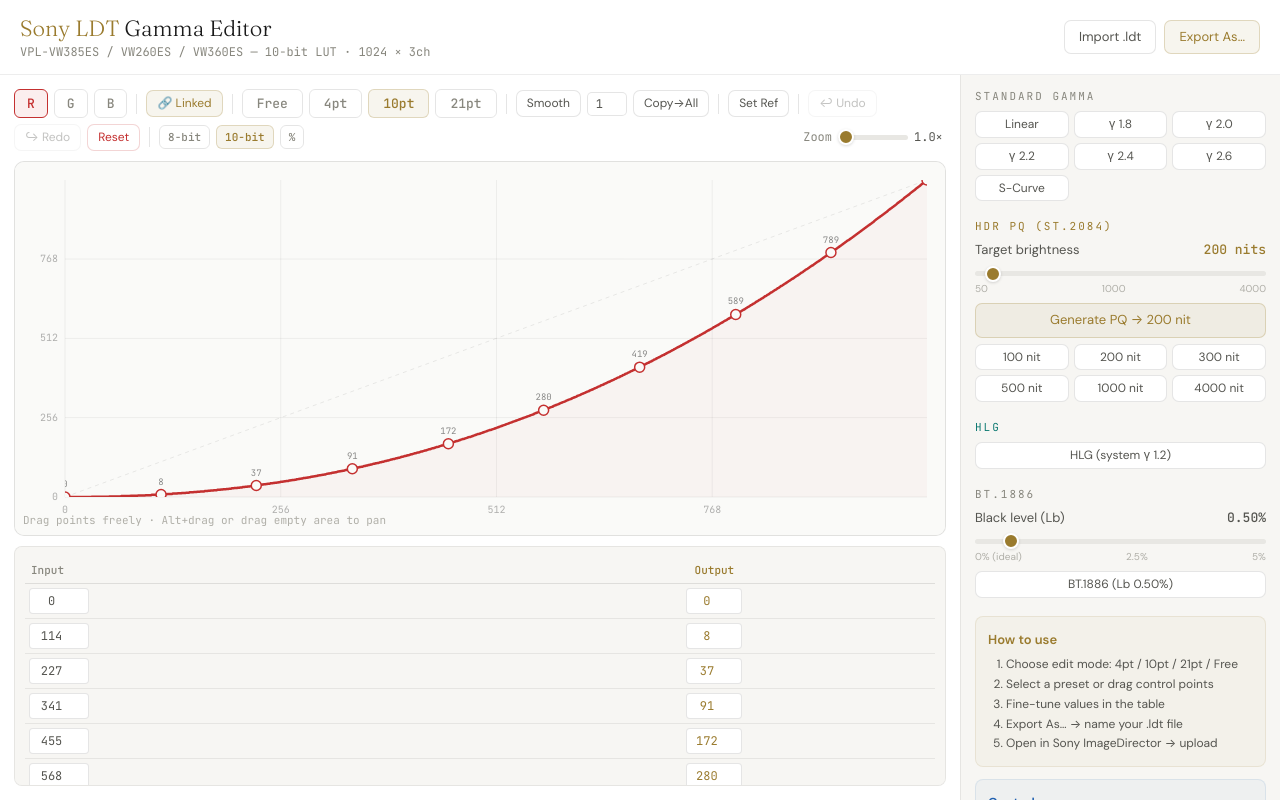
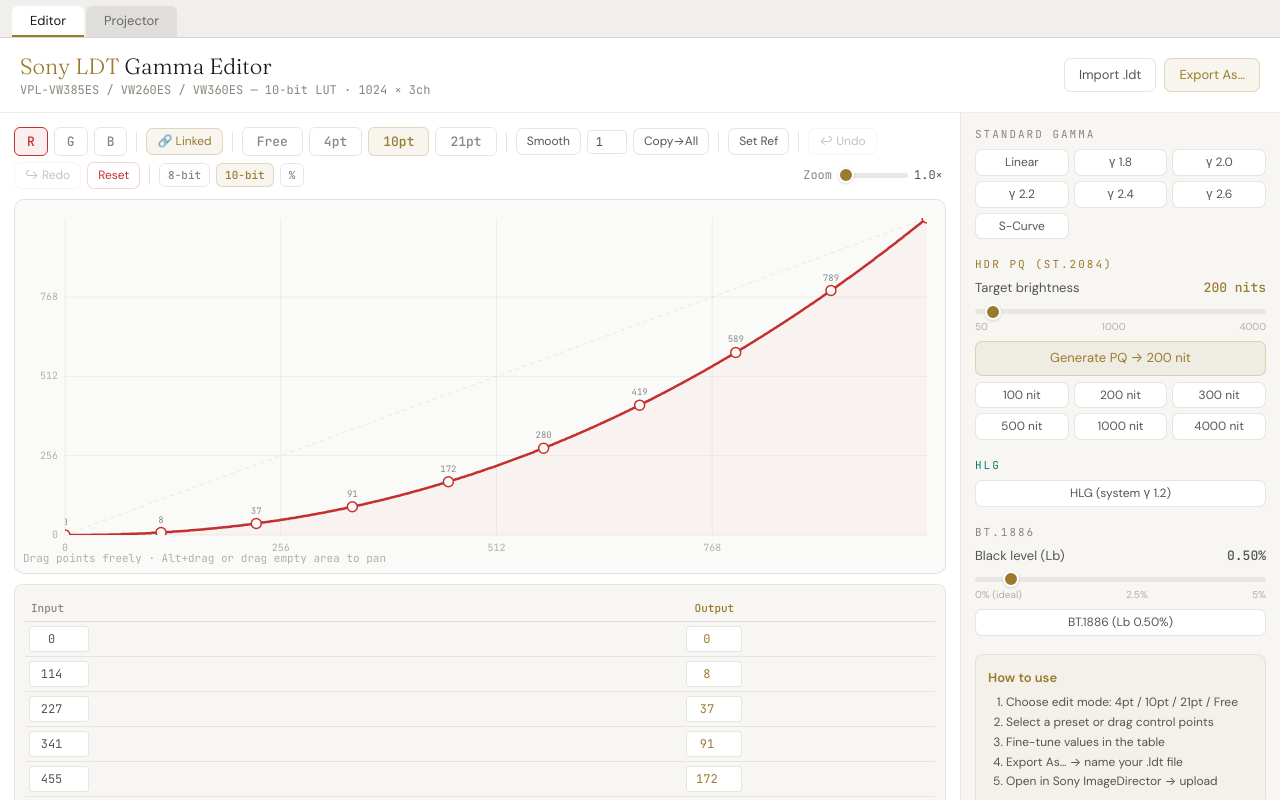
Before and after one commit to hjlee918/sony-ldt-editor, a React (Vite) app: page / in a window 1280 px wide. Built offline with nearby package versions, Linux system fonts and the light colour scheme.

Commit message:
feat: add Editor/Projector tab bar to App
Co-Authored-By: Claude Sonnet 4.6 <noreply@anthropic.com>

```diff
--- a/src/components/App.jsx
+++ b/src/components/App.jsx
@@ -36,6 +36,7 @@ export default function App() {
   const [pqPreview, setPqPreview] = useState(null);
   const [bt1886Lb, setBt1886Lb] = useState(0.005);
   const [smoothPasses, setSmoothPasses] = useState(1);
+  const [activeTab, setActiveTab] = useState('editor'); // 'editor' | 'projector'
 
   const lastFreePt = useRef(null);
   const canvasRef = useRef(null);
@@ -301,6 +302,23 @@ export default function App() {
 
   // ─── Render ───
   return (
+    <div className="app-shell">
+      <div className="tab-bar">
+        <button
+          className={`tab-btn${activeTab === 'editor' ? ' active' : ''}`}
+          onClick={() => setActiveTab('editor')}
+        >
+          Editor
+        </button>
+        <button
+          className={`tab-btn${activeTab === 'projector' ? ' active' : ''}`}
+          onClick={() => setActiveTab('projector')}
+        >
+          Projector
+        </button>
+      </div>
+      <div className="tab-content">
+        <div style={{ display: activeTab === 'editor' ? 'contents' : 'none' }}>
     <div className="app">
       {notif && <div className="notif">{notif}</div>}
       <input ref={fileRef} type="file" accept=".ldt" style={{ display: 'none' }} onChange={doImport} />
@@ -539,5 +557,13 @@ export default function App() {
         </div>
       </div>
     </div>
+        </div>
+        {activeTab === 'projector' && (
+          <div className="projector-tab-placeholder" style={{ padding: 32, color: '#666' }}>
+            Projector tab — coming soon
+          </div>
+        )}
+      </div>
+    </div>
   );
 }
--- a/src/index.css
+++ b/src/index.css
@@ -92,3 +92,31 @@
     .main { flex-direction: column; }
     .sidebar { width: 100%; max-height: 40vh; border-left: none; border-top: 1px solid var(--border); }
   }
+
+/* Tab bar */
+.app-shell { display: flex; flex-direction: column; height: 100vh; }
+.tab-bar {
+  display: flex;
+  gap: 2px;
+  padding: 6px 12px 0;
+  background: #f0efec;
+  border-bottom: 1px solid #d8d6d0;
+  flex-shrink: 0;
+}
+.tab-btn {
+  padding: 6px 18px;
+  border: none;
+  border-radius: 6px 6px 0 0;
+  background: #e0deda;
+  color: #666;
+  font-family: inherit;
+  font-size: 13px;
+  cursor: pointer;
+  border-bottom: 2px solid transparent;
+}
+.tab-btn.active {
+  background: #fff;
+  color: #1a1a1a;
+  border-bottom: 2px solid #9a7b2e;
+}
+.tab-content { flex: 1; overflow: hidden; }
```
